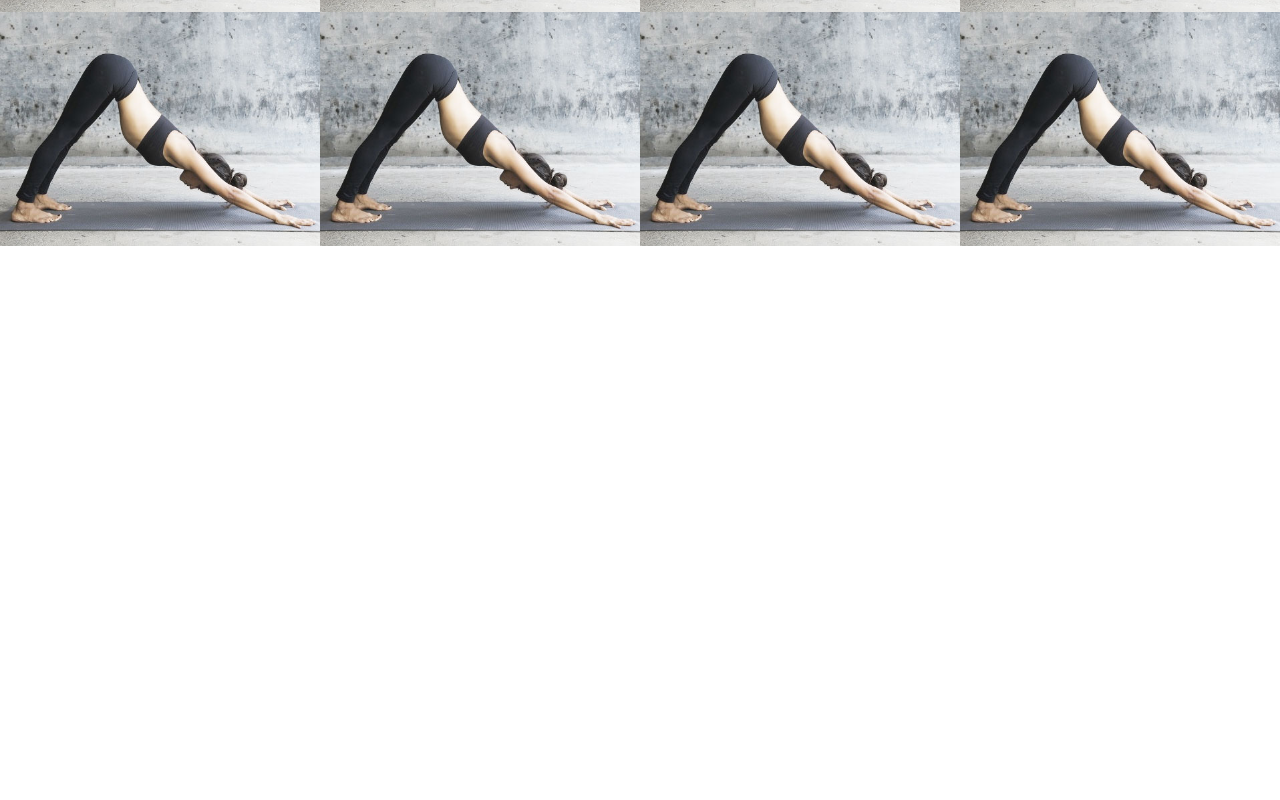
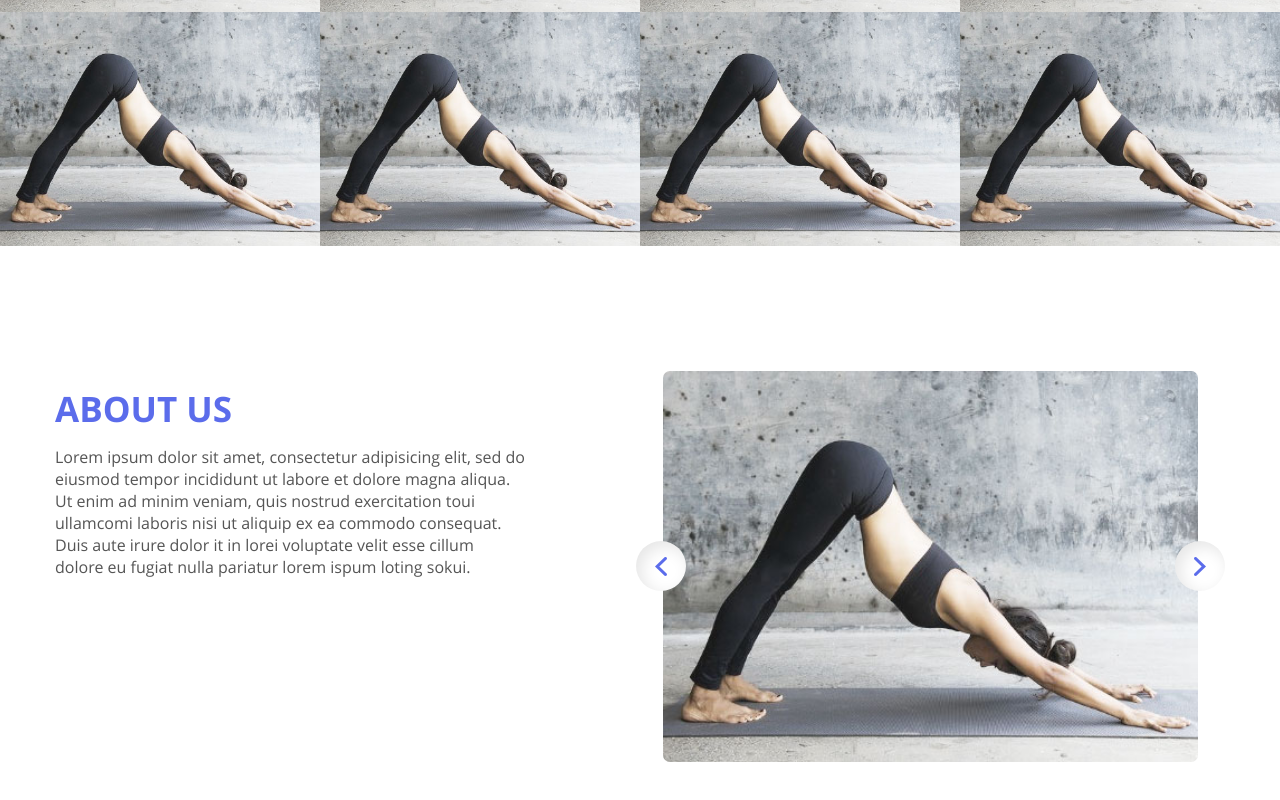
Before and after one commit to annriasina/yoga, a website: page app/index.html in a window 1280 px wide. Shown: the part 1823-2623 px from the top of the page. Before the commit the page ends 2194 px from the top, so only its background shows below. Drawn offline with Linux system fonts and the light colour scheme.

Commit message:
add structure, js and styles block with id blog

```diff
--- a/app/index.html
+++ b/app/index.html
@@ -125,6 +125,18 @@
                 <a href="#" class="search"><span></span></a>
             </div>
         </div>
+        <div id="blog">
+            <div class="container">
+                <div class="about-blog">
+                    <h2 class="title">About us</h2>
+                    <p>Lorem ipsum dolor sit amet, consectetur adipisicing elit, sed do eiusmod tempor incididunt ut labore et dolore magna aliqua. Ut enim ad minim veniam, quis nostrud exercitation toui ullamcomi laboris nisi ut aliquip ex ea commodo consequat. Duis aute irure dolor it in lorei voluptate velit esse cillum dolore eu fugiat nulla pariatur lorem ispum loting sokui.</p>
+                </div>
+                <div class="slider slider-first">
+                    <div class="item"><img src="images/gallery-img.jpg" alt=""></div>
+                    <div class="item"><img src="images/gallery-img.jpg" alt=""></div>
+                </div>
+            </div>
+        </div>
     </section>
 </body>
 <script src="js/script.js"></script>
--- a/app/scss/_style.scss
+++ b/app/scss/_style.scss
@@ -303,3 +303,90 @@
     bottom: 0;
   }
 }
+
+#blog {
+  margin-bottom: 126px;
+  .container {
+    display: flex;
+    flex-wrap: wrap;
+  }
+}
+
+.about-blog {
+  width: 52%;
+  padding: 15px 138px 0 0;
+  .title {
+    text-align: left;
+    margin-bottom: 15px;
+  }
+  p {
+    color: #555;
+  }
+}
+
+.slider-first {
+  width: 48%;
+}
+
+.slider {
+  .slick-arrow {
+    background: #fff;
+    border: none;
+    border-radius: 50%;
+    position: absolute;
+    top: 50%;
+    text-indent: -9999px;
+    z-index: 1;
+    outline: none;
+    width: 50px;
+    height: 50px;
+    cursor: pointer;
+    transform: translateY(-50%);
+    -webkit-box-shadow: inset 5px 5px 16px 0px rgba(0, 0, 0, 0.1);
+    -moz-box-shadow: inset 5px 5px 16px 0px rgba(0, 0, 0, 0.1);
+    box-shadow: inset 5px 5px 16px 0px rgba(0, 0, 0, 0.1);
+    &:after {
+      content: '';
+      display: block;
+      width: 13px;
+      position: absolute;
+      height: 21px;
+      background-image: url("../images/arrows.png");
+      background-repeat: no-repeat;
+      top: 0;
+      left: 0;
+      right: 0;
+      bottom: 0;
+      margin: auto;
+    }
+  }
+}
+
+.slider-first {
+  padding-right: 27px;
+}
+
+.slick-list {
+  border-radius: 7px;
+}
+
+.slick-slide {
+  img {
+    width: 100%;
+  }
+}
+
+.slick-prev {
+  left: -27px;
+}
+
+.slick-next {
+  right: 0;
+  &:after {
+    background-position: -13px 0;
+  }
+}
+
+.slick-slide {
+  outline: none;
+}
```
Also changed, not shown: app/css/main.min.css, app/images/arrows.png (added), dist/css/main.min.css, dist/css/slick.css (added), dist/images/arrows.png (added), dist/index.html.
